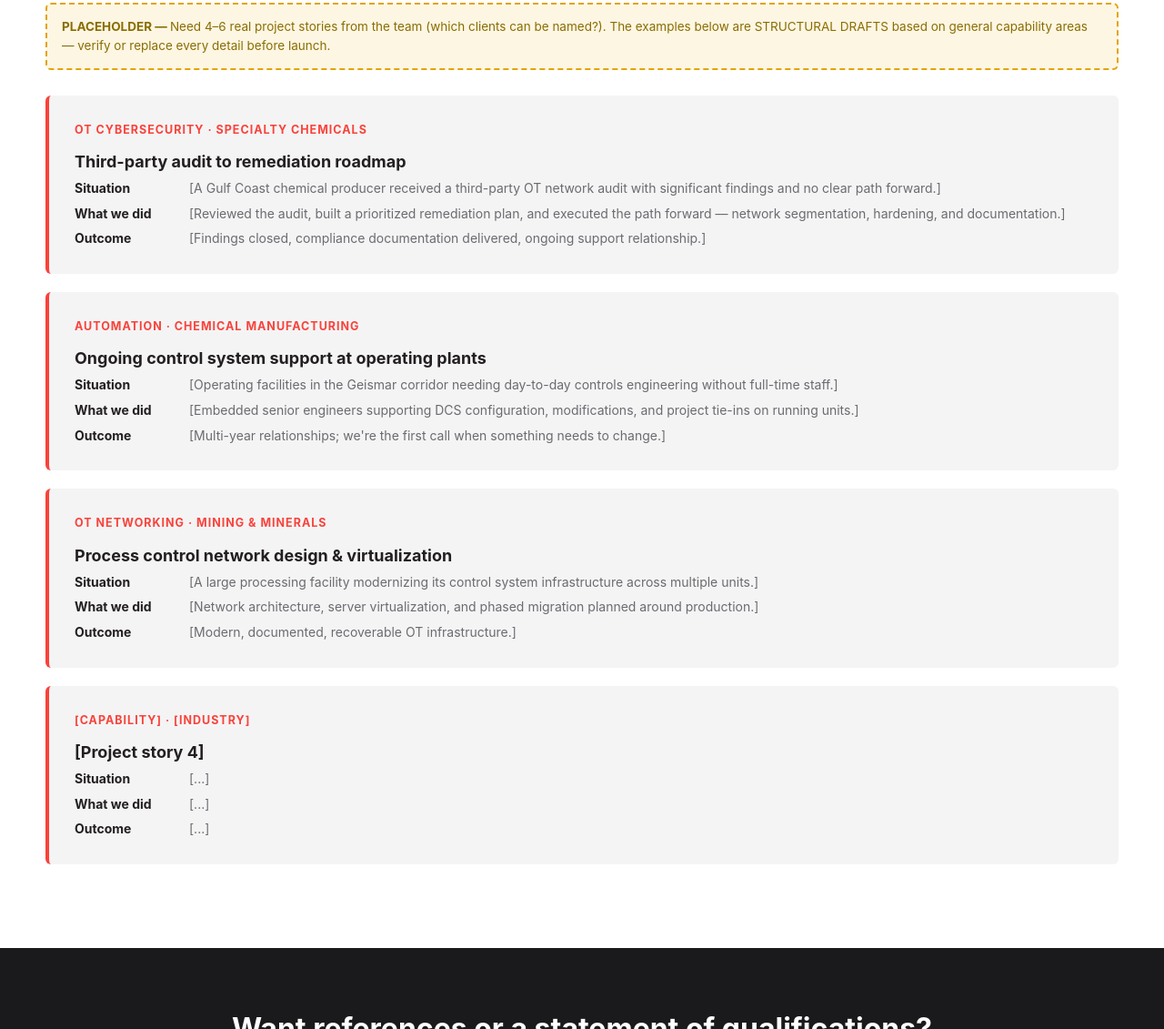
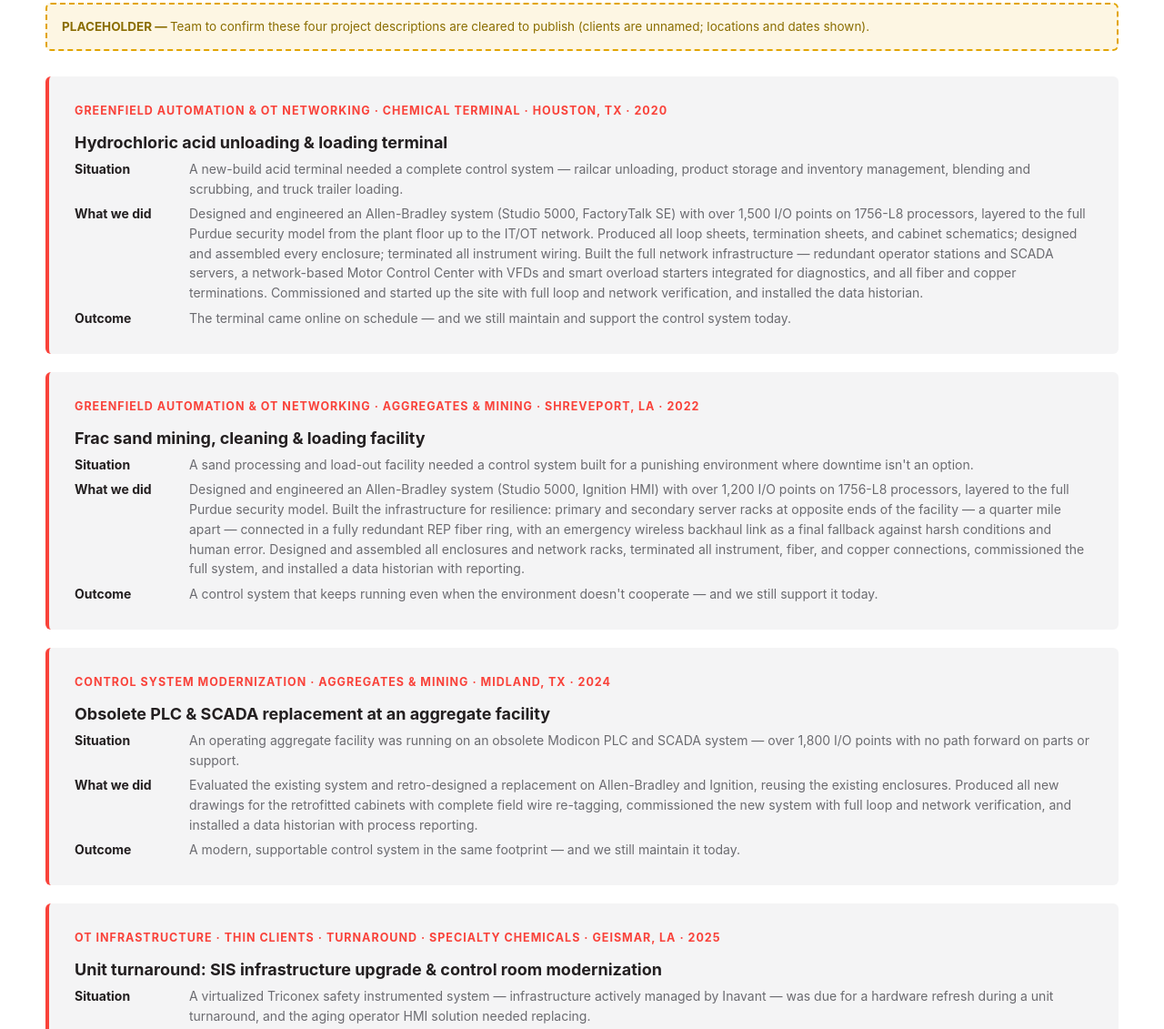
Before and after one commit to fnk3/inavant, a plain HTML site: page our-work.html in a window 1280 px wide. Shown: the part 477-1608 px from the top of the page at 91% size. Drawn offline with Linux system fonts and the light colour scheme.

Commit message:
Content updates: real project stories, addresses, master planning, industries

```diff
--- a/our-work.html
+++ b/our-work.html
@@ -47,45 +47,45 @@
 
 <section class="band">
   <div class="wrap">
-    <div class="ph" style="margin-bottom: 28px;">Need 4–6 real project stories from the team (which clients can be named?). The examples below are STRUCTURAL DRAFTS based on general capability areas — verify or replace every detail before launch.</div>
+    <div class="ph" style="margin-bottom: 28px;">Team to confirm these four project descriptions are cleared to publish (clients are unnamed; locations and dates shown).</div>
 
     <div class="story">
-      <p class="meta">OT Cybersecurity · Specialty Chemicals</p>
-      <h3>Third-party audit to remediation roadmap</h3>
+      <p class="meta">Greenfield Automation &amp; OT Networking · Chemical Terminal · Houston, TX · 2020</p>
+      <h3>Hydrochloric acid unloading &amp; loading terminal</h3>
       <dl>
-        <dt>Situation</dt><dd>[A Gulf Coast chemical producer received a third-party OT network audit with significant findings and no clear path forward.]</dd>
-        <dt>What we did</dt><dd>[Reviewed the audit, built a prioritized remediation plan, and executed the path forward — network segmentation, hardening, and documentation.]</dd>
-        <dt>Outcome</dt><dd>[Findings closed, compliance documentation delivered, ongoing support relationship.]</dd>
+        <dt>Situation</dt><dd>A new-build acid terminal needed a complete control system — railcar unloading, product storage and inventory management, blending and scrubbing, and truck trailer loading.</dd>
+        <dt>What we did</dt><dd>Designed and engineered an Allen-Bradley system (Studio 5000, FactoryTalk SE) with over 1,500 I/O points on 1756-L8 processors, layered to the full Purdue security model from the plant floor up to the IT/OT network. Produced all loop sheets, termination sheets, and cabinet schematics; designed and assembled every enclosure; terminated all instrument wiring. Built the full network infrastructure — redundant operator stations and SCADA servers, a network-based Motor Control Center with VFDs and smart overload starters integrated for diagnostics, and all fiber and copper terminations. Commissioned and started up the site with full loop and network verification, and installed the data historian.</dd>
+        <dt>Outcome</dt><dd>The terminal came online on schedule — and we still maintain and support the control system today.</dd>
       </dl>
     </div>
 
     <div class="story">
-      <p class="meta">Automation · Chemical Manufacturing</p>
-      <h3>Ongoing control system support at operating plants</h3>
+      <p class="meta">Greenfield Automation &amp; OT Networking · Aggregates &amp; Mining · Shreveport, LA · 2022</p>
+      <h3>Frac sand mining, cleaning &amp; loading facility</h3>
       <dl>
-        <dt>Situation</dt><dd>[Operating facilities in the Geismar corridor needing day-to-day controls engineering without full-time staff.]</dd>
-        <dt>What we did</dt><dd>[Embedded senior engineers supporting DCS configuration, modifications, and project tie-ins on running units.]</dd>
-        <dt>Outcome</dt><dd>[Multi-year relationships; we're the first call when something needs to change.]</dd>
+        <dt>Situation</dt><dd>A sand processing and load-out facility needed a control system built for a punishing environment where downtime isn't an option.</dd>
+        <dt>What we did</dt><dd>Designed and engineered an Allen-Bradley system (Studio 5000, Ignition HMI) with over 1,200 I/O points on 1756-L8 processors, layered to the full Purdue security model. Built the infrastructure for resilience: primary and secondary server racks at opposite ends of the facility — a quarter mile apart — connected in a fully redundant REP fiber ring, with an emergency wireless backhaul link as a final fallback against harsh conditions and human error. Designed and assembled all enclosures and network racks, terminated all instrument, fiber, and copper connections, commissioned the full system, and installed a data historian with reporting.</dd>
+        <dt>Outcome</dt><dd>A control system that keeps running even when the environment doesn't cooperate — and we still support it today.</dd>
       </dl>
     </div>
 
     <div class="story">
-      <p class="meta">OT Networking · Mining &amp; Minerals</p>
-      <h3>Process control network design &amp; virtualization</h3>
+      <p class="meta">Control System Modernization · Aggregates &amp; Mining · Midland, TX · 2024</p>
+      <h3>Obsolete PLC &amp; SCADA replacement at an aggregate facility</h3>
       <dl>
-        <dt>Situation</dt><dd>[A large processing facility modernizing its control system infrastructure across multiple units.]</dd>
-        <dt>What we did</dt><dd>[Network architecture, server virtualization, and phased migration planned around production.]</dd>
-        <dt>Outcome</dt><dd>[Modern, documented, recoverable OT infrastructure.]</dd>
+        <dt>Situation</dt><dd>An operating aggregate facility was running on an obsolete Modicon PLC and SCADA system — over 1,800 I/O points with no path forward on parts or support.</dd>
+        <dt>What we did</dt><dd>Evaluated the existing system and retro-designed a replacement on Allen-Bradley and Ignition, reusing the existing enclosures. Produced all new drawings for the retrofitted cabinets with complete field wire re-tagging, commissioned the new system with full loop and network verification, and installed a data historian with process reporting.</dd>
+        <dt>Outcome</dt><dd>A modern, supportable control system in the same footprint — and we still maintain it today.</dd>
       </dl>
     </div>
 
     <div class="story">
-      <p class="meta">[Capability] · [Industry]</p>
-      <h3>[Project story 4]</h3>
+      <p class="meta">OT Infrastructure · Thin Clients · Turnaround · Specialty Chemicals · Geismar, LA · 2025</p>
+      <h3>Unit turnaround: SIS infrastructure upgrade &amp; control room modernization</h3>
       <dl>
-        <dt>Situation</dt><dd>[...]</dd>
-        <dt>What we did</dt><dd>[...]</dd>
-        <dt>Outcome</dt><dd>[...]</dd>
+        <dt>Situation</dt><dd>A virtualized Triconex safety instrumented system — infrastructure actively managed by Inavant — was due for a hardware refresh during a unit turnaround, and the aging operator HMI solution needed replacing.</dd>
+        <dt>What we did</dt><dd>Replaced the server hardware with a new Dell cluster, rebuilt the virtual machines on the latest Windows Server, and migrated and upgraded the control system software. Replaced the old firewalls with enterprise-class Cisco firewalls, working with plant IT on rules and traffic flow so all network traffic stays segregated and controlled — and coordinated with the DCS vendor to do the same on the DCS side. Rather than replace the HMI with something proprietary and closed off, we deployed our thin client management system to power the six-screen control room and the engineering workstation — any off-the-shelf PC can serve as a thin client, managed from a core VM.</dd>
+        <dt>Outcome</dt><dd>Modern, secure SIS infrastructure and a control room that's reliable, recoverable, and free of proprietary lock-in — all delivered inside the turnaround window.</dd>
       </dl>
     </div>
   </div>
```
Also changed, not shown: about.html (+3 -5 lines), contact.html (+6 -4 lines), doing-business.html (+2 -2 lines), index.html (+1 -0 lines), industries.html (+1 -0 lines).
